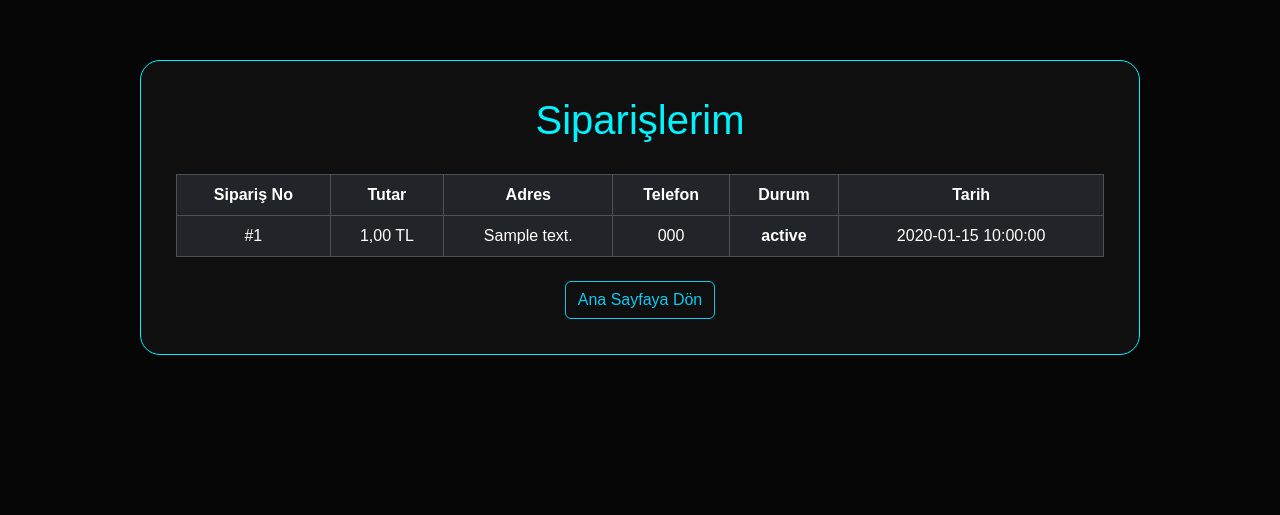
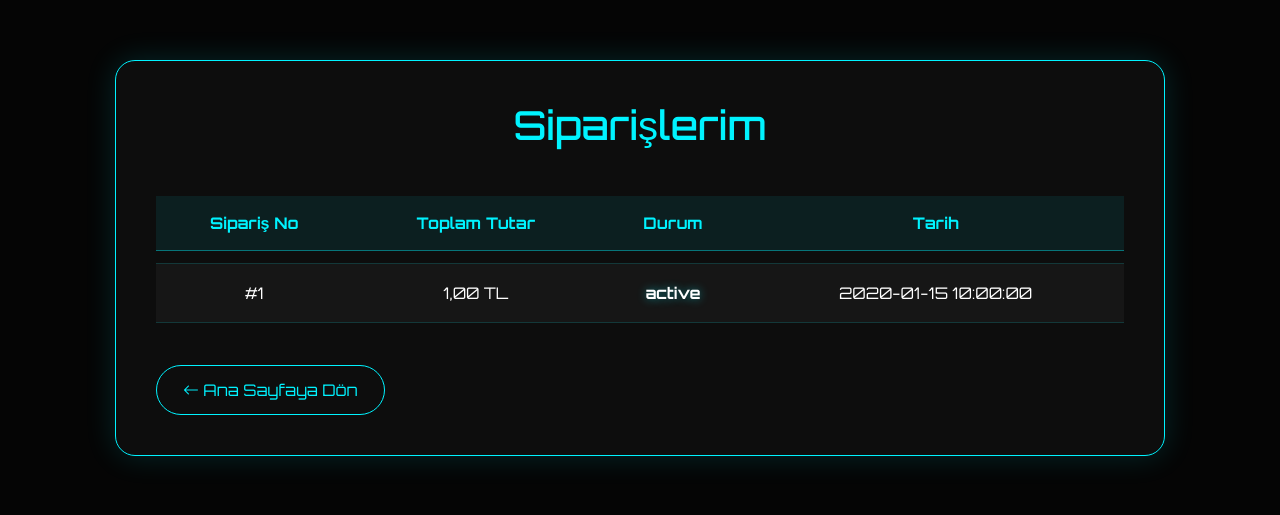
Before and after one commit to iremkalayci/jarvis-ai, a CodeIgniter 4 app: the page made by app/Views/my_orders.php in a window 1280 px wide. Shown: the top 515 px of the page. Run offline with PHP 8.4 and a stand-in for CodeIgniter, Linux system fonts and the light colour scheme; the template is opened without the code that fills it: most values are stand-ins (such as "Sample title", 1, 10 or a date in 2020); some libraries are stand-ins or nearby versions.

Commit message:
siparis sistemi ve kullanıcı paneli geliştirildi

```diff
--- a/app/Config/Routes.php
+++ b/app/Config/Routes.php
@@ -26,3 +26,4 @@ $routes->get('urun/(:num)', 'Home::urunDetay/$1');
 $routes->get('odeme', 'Order::checkout');
 $routes->post('siparis-olustur', 'Order::create');
 $routes->get('siparislerim', 'Order::myOrders');
+$routes->get('hesabim', 'Auth::account');
--- a/app/Views/my_orders.php
+++ b/app/Views/my_orders.php
@@ -4,58 +4,103 @@
     <meta charset="UTF-8">
     <title>Siparişlerim - Jarvis AI</title>
     <link href="<?= base_url('assets/vendor/bootstrap/css/bootstrap.min.css') ?>" rel="stylesheet">
+    <link href="<?= base_url('assets/vendor/bootstrap-icons/bootstrap-icons.css') ?>" rel="stylesheet">
+    <link href="https://fonts.googleapis.com/css2?family=Orbitron:wght@400;500;700&display=swap" rel="stylesheet">
+
     <style>
         body {
             background: #050505;
-            color: white;
-            padding: 60px;
-            font-family: Arial, sans-serif;
+            color: #fff;
+            font-family: 'Orbitron', sans-serif;
+            padding: 60px 20px;
         }
 
-        .box {
-            max-width: 1000px;
+        .orders-box {
+            max-width: 1050px;
             margin: auto;
-            background: rgba(255,255,255,0.04);
+            background: rgba(255,255,255,0.03);
             border: 1px solid #00f3ff;
             border-radius: 20px;
-            padding: 35px;
+            padding: 40px;
+            box-shadow: 0 0 30px rgba(0,243,255,0.15);
         }
 
         h1 {
             color: #00f3ff;
             text-align: center;
-            margin-bottom: 30px;
+            margin-bottom: 35px;
         }
 
-        table {
-            color: white !important;
+        .orders-table {
+            width: 100%;
+            border-collapse: separate;
+            border-spacing: 0 12px;
         }
 
-        th {
+        .orders-table th {
             color: #00f3ff;
+            background: rgba(0,243,255,0.08);
+            padding: 15px;
+            text-align: center;
+            border-bottom: 1px solid rgba(0,243,255,0.4);
+        }
+
+        .orders-table td {
+            color: #fff;
+            background: rgba(255,255,255,0.04);
+            padding: 17px;
+            text-align: center;
+            border-top: 1px solid rgba(0,243,255,0.15);
+            border-bottom: 1px solid rgba(0,243,255,0.15);
         }
 
         .status {
             color: #00f3ff;
             font-weight: bold;
+            text-shadow: 0 0 10px rgba(0,243,255,0.45);
+        }
+
+        .btn-back {
+            display: inline-block;
+            margin-top: 30px;
+            color: #00f3ff;
+            border: 1px solid #00f3ff;
+            padding: 12px 26px;
+            border-radius: 30px;
+            text-decoration: none;
+            transition: 0.3s;
+        }
+
+        .btn-back:hover {
+            background: #00f3ff;
+            color: #000;
+            box-shadow: 0 0 18px rgba(0,243,255,0.45);
+        }
+
+        .empty-box {
+            text-align: center;
+            color: #ccc;
+            padding: 35px;
+            border: 1px dashed rgba(0,243,255,0.35);
+            border-radius: 15px;
         }
     </style>
 </head>
 <body>
 
-<div class="box">
+<div class="orders-box">
     <h1>Siparişlerim</h1>
 
     <?php if (empty($orders)): ?>
-        <p class="text-center">Henüz siparişiniz bulunmuyor.</p>
+        <div class="empty-box">
+            Henüz siparişiniz bulunmuyor.
+        </div>
     <?php else: ?>
-        <table class="table table-dark table-bordered text-center">
+        <table class="orders-table">
             <thead>
                 <tr>
                     <th>Sipariş No</th>
-                    <th>Tutar</th>
-                    <th>Adres</th>
-                    <th>Telefon</th>
+                    <th>Toplam Tutar</th>
                     <th>Durum</th>
                     <th>Tarih</th>
                 </tr>
@@ -65,8 +110,6 @@
                     <tr>
                         <td>#<?= esc($order['id']) ?></td>
                         <td><?= number_format($order['total_price'], 2, ',', '.') ?> TL</td>
-                        <td><?= esc($order['address']) ?></td>
-                        <td><?= esc($order['phone']) ?></td>
                         <td class="status"><?= esc($order['status']) ?></td>
                         <td><?= esc($order['created_at']) ?></td>
                     </tr>
@@ -75,9 +118,9 @@
         </table>
     <?php endif; ?>
 
-    <div class="text-center mt-4">
-        <a href="<?= base_url('/') ?>" class="btn btn-outline-info">Ana Sayfaya Dön</a>
-    </div>
+    <a href="<?= base_url() ?>" class="btn-back">
+        <i class="bi bi-arrow-left"></i> Ana Sayfaya Dön
+    </a>
 </div>
 
 </body>
```
Also changed, not shown: app/Controllers/Order.php (+39 -18 lines), app/Views/index.php (+153 -7 lines), 7 other files.
